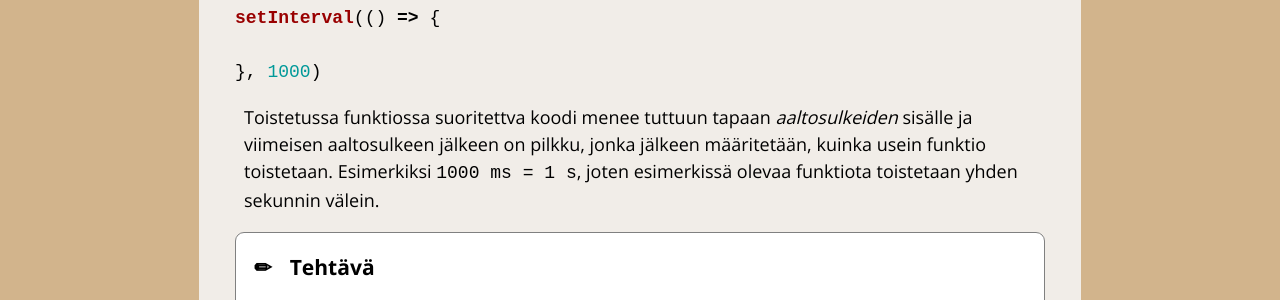
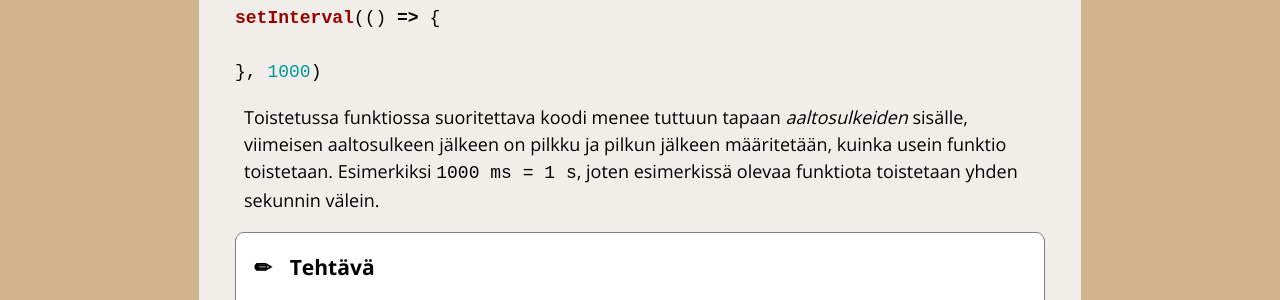
Before and after one commit to linkki/linkki-research, a Jekyll site: the page built from _sisalto/osa-5/index.md, in a window 1280 px wide and 900 px high, scrolled down 8472 px. Shown: the part 155-455 px from the top of the window. Built offline with Jekyll 4.4.1, drawn with Linux system fonts in a browser that asks for light colours; comment, search, counter and statistics services are not loaded; part of the change alters nothing that is shown; some of the changed text lies outside the part shown.

Commit message:
korjattu pari typoa

````diff
--- a/_sisalto/osa-5/index.md
+++ b/_sisalto/osa-5/index.md
@@ -187,7 +187,7 @@ Ajastettu funktio saattaa näyttää hieman hämmentävältä. Siinä on kuitenk
 setTimeout()
 ```
 
-Tämä näyttää tavalliselta komennolta. Kirjoitetaan **sulkujen sisälle** nuolifunkito `() => { }`.
+Tämä näyttää tavalliselta komennolta. Kirjoitetaan **sulkujen sisälle** nuolifunktio `() => { }`.
 
 ```javascript
 setTimeout(() => { })
@@ -275,7 +275,7 @@ setInterval(() => {
 }, 1000)
 ```
 
-Toistetussa funktiossa suoritettva koodi menee tuttuun tapaan _aaltosulkeiden_ sisälle ja viimeisen aaltosulkeen jälkeen on pilkku, jonka jälkeen määritetään, kuinka usein funktio toistetaan. Esimerkiksi `1000 ms = 1 s`, joten esimerkissä olevaa funktiota toistetaan yhden sekunnin välein.
+Toistetussa funktiossa suoritettava koodi menee tuttuun tapaan _aaltosulkeiden_ sisälle, viimeisen aaltosulkeen jälkeen on pilkku ja pilkun jälkeen määritetään, kuinka usein funktio toistetaan. Esimerkiksi `1000 ms = 1 s`, joten esimerkissä olevaa funktiota toistetaan yhden sekunnin välein.
 
 {% include task.html
 tehtava-ohje='Tee ohjelma, joka lisää sivulle 3,5 sekunnin välein tekstin "Pöö!". Käytä <code>setInterval</code> funktiota.'
@@ -346,7 +346,7 @@ esimerkki-koodi='<p id = teksti>Klikkaa tästä!</p>
 ${closeScript}'
 %}
 
-Ajastimet, toistetut funktiot ja tapahtumankäsittelijät suoritetaan automaattisesti silloin, kun jotain tapahtuu, tai tietyn ajan päästä. _Nimetty funktio_ eroaa näistä funktioista siten, että koodissa pitää **kutsua** funktiota, jotta se suoritetaan. Jotta voisimme **kutsua** funktiota, täytyy sille antaa nimi, jolla funktiota kutsutaan. Siksi kutsumme tämän tyyppisiä funktioita _nimetyiksi_ funkitoiksi. Nimetyn funktion rakenne on seuraava
+Ajastimet, toistetut funktiot ja tapahtumankäsittelijät suoritetaan automaattisesti silloin, kun jotain tapahtuu, tai tietyn ajan päästä. _Nimetty funktio_ eroaa näistä funktioista siten, että koodissa pitää **kutsua** funktiota, jotta se suoritetaan. Jotta voisimme **kutsua** funktiota, täytyy sille antaa nimi, jolla funktiota kutsutaan. Siksi kutsumme tämän tyyppisiä funktioita _nimetyiksi_ funktioiksi. Nimetyn funktion rakenne on seuraava
 
 ```javascript
 function funktionNimi() {
````
